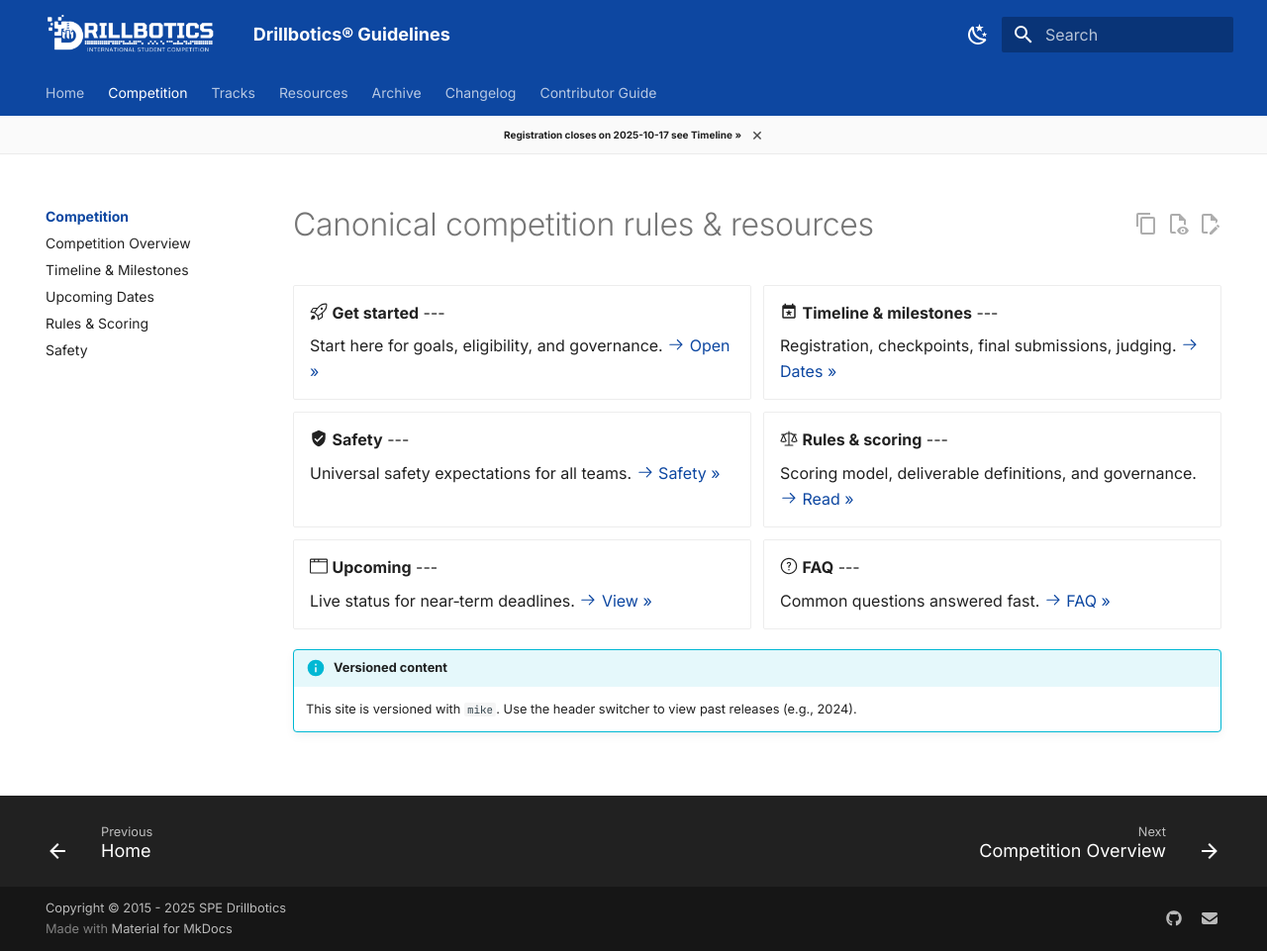
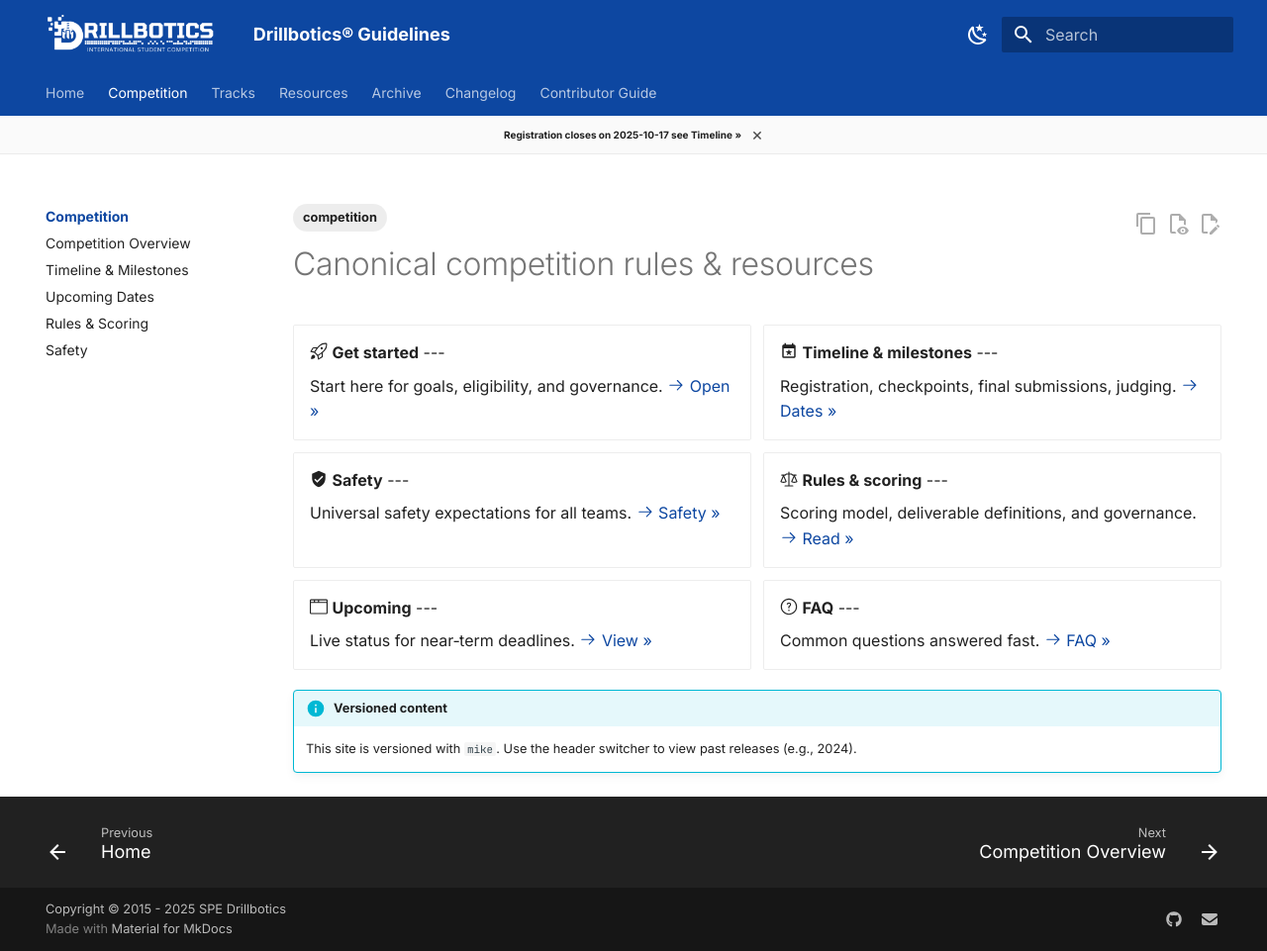
Before and after one commit to Open-Source-Drilling-Community/drillbotics-guidelines, an MkDocs documentation site: the page built from docs/competition/index.md, in a window 1280 px wide and 961 px high. Shown: the whole window at 99% size. Built offline with MkDocs 1.6.1 and Material for MkDocs 9.7.7, drawn with Linux system fonts in a browser that asks for light colours; comment, search, counter and statistics services are not loaded; the version menu is left out.

Commit message:
📝 docs(competition): add tags metadata for competition page
- include 'competition' tag to improve content categorization and searchability

```diff
--- a/docs/competition/index.md
+++ b/docs/competition/index.md
@@ -2,6 +2,8 @@
 title: Competition
 hide:
   - toc
+tags:
+  - competition
 ---
 
 # Canonical competition rules & resources
```
